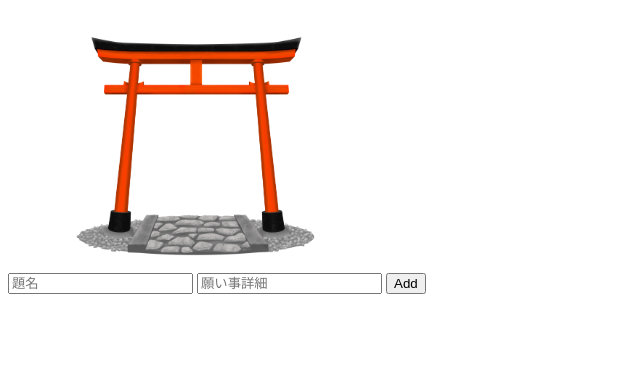
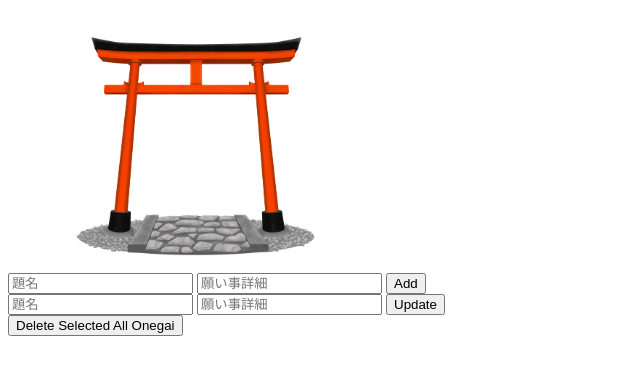
Before and after one commit to LambdaVektorMu/PythonWork, a Flask app: page / in a window 1280 px wide. Shown: the part 111-486 px from the top of the page, without its empty margins (0-640 px from the left). Run offline with Flask 2, Linux system fonts and the light colour scheme; data that the repository does not hold is empty.

Commit message:
更新、削除機能を追加

```diff
--- a/Flask/tutorial/app/app.py
+++ b/Flask/tutorial/app/app.py
@@ -1,62 +1,83 @@
 # Flaskとrender_template（HTMLを表示させるための関数）をインポート
 from datetime import datetime
 from flask import Flask,render_template,request
-from pymongo import cursor
+from models import models, database
 from models.models import OnegaiContent
 from models.database import MongoDB
 
+# DB
+TUTORIAL = 'tutorial'  # DB名
+JINJA = 'jinja'  # 願い事コレクション
+onegai_db = MongoDB(TUTORIAL, JINJA)
 
 # Flaskオブジェクトの生成
 app = Flask(__name__)
 
-def cursor_2_onegai_list(cur):
-    onegai_list = []
-    for c in cur:
-        d = {}
-        d['title'] = c['title']
-        d['body'] = c['body']
-        if 'date' in c and type(c['date']) is datetime:
-            d['date'] = c['date'].strftime('%Y年%m月%d日 %H:%M:%S')
-        else:
-            d['date'] = '未設定'
-        onegai_list.append(d)
-
-    return onegai_list
-
 # 「/index」へアクセスがあった場合に、「index.html」を返す
-@app.route("/")
-@app.route("/index")
+@app.route('/')
+@app.route('/index')
 def index():
     name = request.args.get('name')
-    db = MongoDB('tutorial', 'jinja')
-    finds = db.collection.find()
-    onegai_list = cursor_2_onegai_list(finds)
+    finds = onegai_db.collection.find()
+    onegai_list = database.cursor_2_onegai_list(finds)
 
     return render_template('index.html', name=name, onegai_list=onegai_list)
 
 # テキストと送信ボタンのみの簡単なフォームを受け付ける
-@app.route("/index", methods=["post"])
+@app.route('/index', methods=['post'])
 def post():
-    name = request.form["name"]
-    db = MongoDB('tutorial', 'jinja')
-    finds = db.collection.find()
+    name = request.form['name']
+    finds = onegai_db.collection.find()
     onegai_list = cursor_2_onegai_list(finds)
 
     return render_template('index.html', name=name, onegai_list=onegai_list)
 
 # お願い記入欄フォームから記入された内容をDBに書き込む
-@app.route("/add", methods=["post"])
+@app.route('/add', methods=['post'])
 def add():
-    db = MongoDB('tutorial', 'jinja')
-
-    title = request.form["title"]
-    body = request.form["body"]
+    title = request.form[models.WISH_TITLE]
+    body = request.form[models.WISH_BODY]
     now = datetime.now()
     content = OnegaiContent(title, body, now)
 
-    db.insert_one_onegai(content)
+    onegai_db.insert_one_onegai(content)
 
     return index()
 
-if __name__ == "__main__":
+# お願いの更新
+@app.route("/upload", methods=['post'])
+def update():
+    # 選択した願い事
+    id = request.form['update']
+    content = onegai_db.select_one_onegai(id)
+
+    # 入力した新しい項目
+    new_title = request.form[models.WISH_TITLE]
+    new_body = request.form[models.WISH_BODY]
+    now = datetime.now()
+    if new_title:
+        content[models.WISH_TITLE] = new_title
+    if new_body:
+        content[models.WISH_BODY] = new_body
+
+    # DBの更新
+    if new_title or new_body:
+        content[models.WISH_DATETIME] = now
+        onegai_db.update_one_onegai(content)
+
+    return index()
+
+# お願いの消去
+@app.route("/delete", methods=['post'])
+def delete():
+    id_list = request.form.getlist("delete")
+    from pprint import pprint
+    pprint(id_list)
+
+    for id in id_list:
+        onegai_db.delete_one_onegai(id)
+
+    return index()
+
+if __name__ == '__main__':
     app.run(debug=True)
--- a/Flask/tutorial/app/templates/index.html
+++ b/Flask/tutorial/app/templates/index.html
@@ -27,9 +27,24 @@
             <input type="submit" value="Add">
         </form>
 
-        <!-- お願い表示欄 -->
-        {% for onegai in onegai_list %}
-        <p>{{onegai.title}}:{{onegai.body}}[{{onegai.date}}]</p>
-        {% endfor %}
+        <!-- お願い更新 -->
+        <!-- ラジオボタンが押されていない状態で更新ボタンを押すとHTML400エラー -->
+        <form action="/upload" method="post" id="update">
+            <input type="text" name="title" placeholder="題名">
+            <input type="text" name="body" placeholder="願い事詳細">
+            <input type="submit" value="Update">
+        </form>
+        <!-- お願い削除 -->
+        <form action="/delete" method="post" id="delete">
+            <input type="submit" value="Delete Selected All Onegai">
+        </form>
+            {% for onegai in onegai_list %}
+            <div>
+                <input type="radio" name="update" form="update" value="{{onegai._id}}">
+                <input type="checkbox" name="delete" form="delete" value="{{onegai._id}}">
+                {{onegai.title}}:{{onegai.body}}（{{onegai.date}}）
+            </div>
+            {% endfor %}
+
     </body>
 </html>
```
Also changed, not shown: Flask/tutorial/models/database.py (+32 -1 lines), Flask/tutorial/models/models.py (+15 -10 lines).
